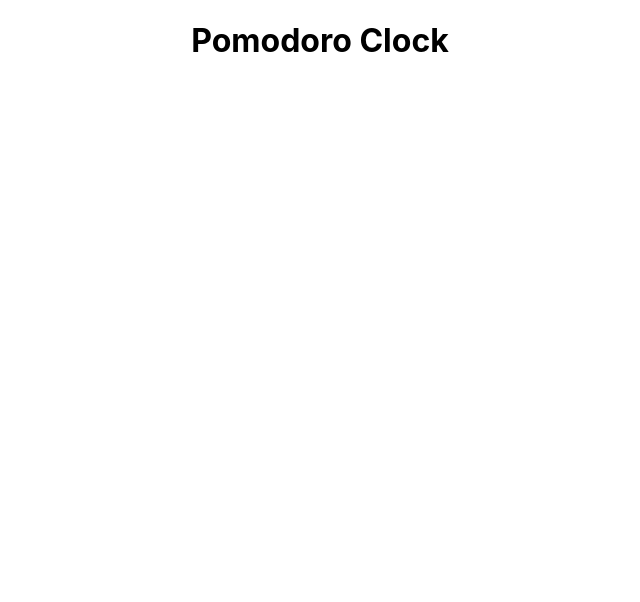
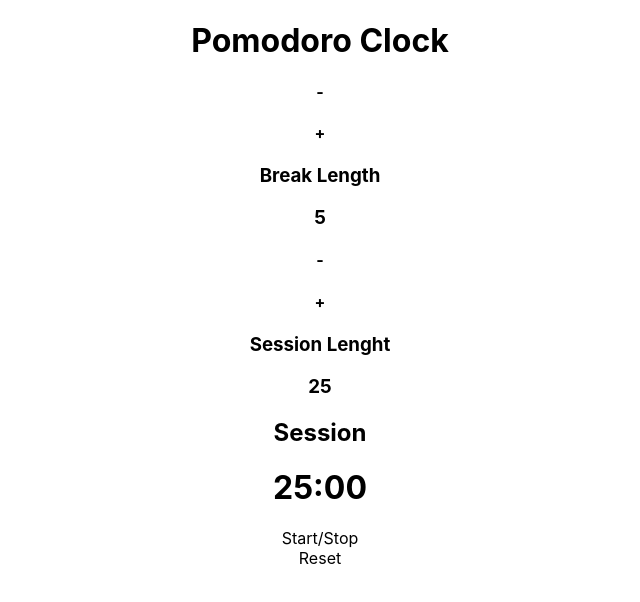
Before and after one commit to freeCodeCamp-Challenges/pomodoro_clock, a React (Create React App) app: page / in a window 1280 px wide. Shown: the top 602 px of the page, without its empty margins (320-960 px from the left). Built offline with nearby package versions, Linux system fonts and the light colour scheme.

Commit message:
basic structure - untill user story 10

```diff
--- a/src/App.js
+++ b/src/App.js
@@ -1,11 +1,44 @@
-import React from 'react';
-import logo from './logo.svg';
-import './App.css';
+import React from "react";
+import logo from "./logo.svg";
+import "./App.css";
 
 function App() {
   return (
     <div className="App">
       <h1>Pomodoro Clock</h1>
+      <div>
+        <h4 id="break-decrement">-</h4>
+      </div>
+      <div>
+        <h4 id="break-increment">+</h4>
+      </div>
+      <div>
+        <h3 id="break-label">Break Length</h3>
+      </div>
+      <div>
+        <h3 id="break-length">5</h3>
+      </div>
+      {/* ///////////////// */}
+      <div>
+        <h4 id="session-decrement">-</h4>
+      </div>
+      <div>
+        <h4 id="session-increment">+</h4>
+      </div>
+      <div>
+        <h3 id="session-label">Session Lenght</h3>
+      </div>
+      <div>
+        <h3 id="session-length">25</h3>
+      </div>
+      <div>
+        <h2 id="timer-label">Session</h2>
+      </div>
+      <div>
+        <h1 id="time-left">25:00</h1>
+      </div>
+      <div id="start_stop">Start/Stop</div>
+      <div id="reset">Reset</div>
     </div>
   );
 }
```
Also changed, not shown: 1 other file (tests, documents, lock files or other folders).
